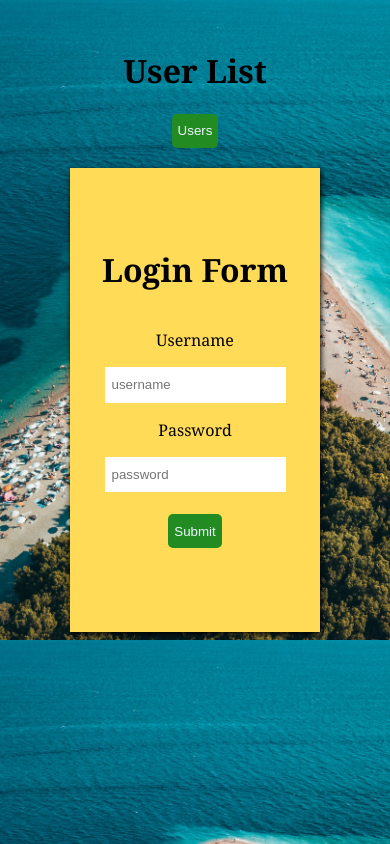
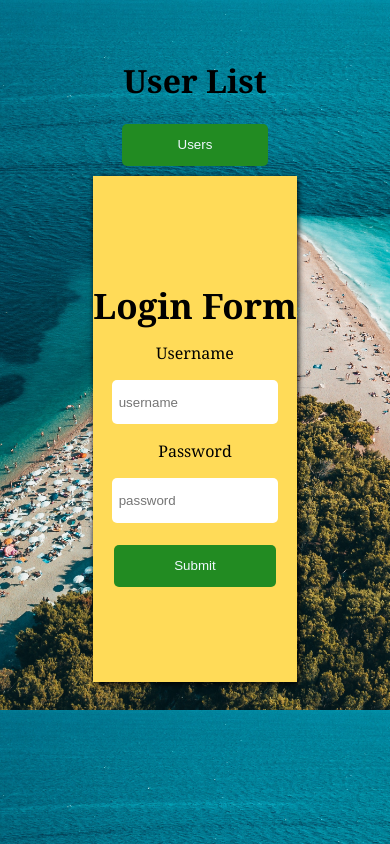
Before and after one commit to LordYemight/Userlist, a React (Create React App) app: page / in a window 390 px wide. Built offline with nearby package versions, Linux system fonts and the light colour scheme; no server answers.

Commit message:
another commit

```diff
--- a/src/LoginForm.css
+++ b/src/LoginForm.css
@@ -13,7 +13,9 @@
 .Log{
   margin-top: -3px;
 }
-
+.use{
+  margin-top: -5px;
+}
 button{
   color: aliceblue;
   background-color: forestgreen;
@@ -21,6 +23,7 @@ button{
   border: none;
   height: 4vh;
   cursor: pointer;
+  width: 80%;
 }
 
 input{
@@ -35,3 +38,25 @@ input{
   border-style: none;
 
 }
+@media only screen and (max-width: 767px) {
+  .LoginForm {
+    width: 100%;
+    height: 60vh;
+  }
+  .use{
+    margin-top: -10px;
+  }
+
+  input,
+  button {
+    width: 80%;
+    height: 5vh;
+    border-radius: 5px;
+  }
+
+  .Log {
+    margin-top: 10px;
+    font-size: 35px;
+
+  }
+}
--- a/src/LoginForm.js
+++ b/src/LoginForm.js
@@ -22,7 +22,7 @@ const LoginForm = () => {
     <div>
       <form onSubmit={handleSubmit} className="LoginForm">
         <h1 className="Log">Login Form</h1>
-        <p>Username</p>
+        <p className="use">Username</p>
         <input
         type="text"
         value={username}
--- a/src/UserList.css
+++ b/src/UserList.css
@@ -1,5 +1,5 @@
 .user-list-container {
-  max-width: 600px;
+  max-width: 90%;
   margin: 0 auto;
   padding: 20px;
   display: flex;
@@ -8,9 +8,9 @@
   align-items: center;
 }
 
-body{
+body {
   height: auto;
-  background-color:white;
+  background-color: white;
   display: flex;
   justify-content: center;
   align-items: center;
@@ -19,6 +19,24 @@ body{
   font-family: Cambria, Cochin, Georgia, Times, 'Times New Roman', serif;
 }
 
-.detail{
+.detail {
   color: white;
 }
+
+/* Adjustments for Responsive Design */
+
+@media only screen and (max-width: 767px) {
+  .user-list-container {
+    max-width: 100%;
+    padding: 10px;
+  }
+
+  body {
+    height: auto;
+    padding: 20px;
+  }
+
+  .detail {
+    font-size: 14px;
+  }
+}
```
